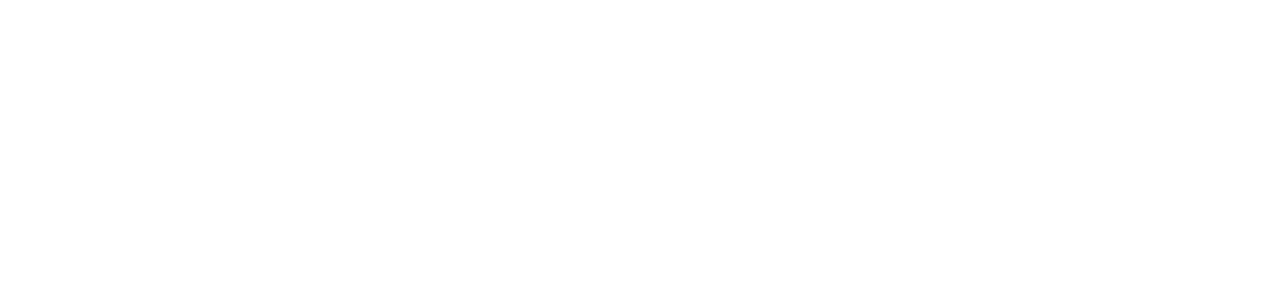
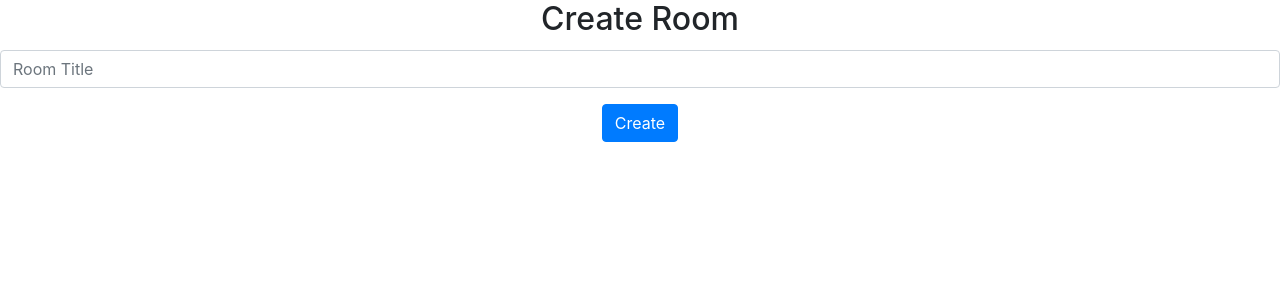
Before and after one commit to Gunnar50/mern-expenses-app, a React (Create React App) app in the folder client/: page /create-room in a window 1280 px wide. Shown: the top 300 px of the page. Built offline with nearby package versions, Linux system fonts and the light colour scheme.

Commit message:
started create room page

```diff
--- a/client/src/pages/create-room.js
+++ b/client/src/pages/create-room.js
@@ -1,12 +1,31 @@
 import {useState, useEffect} from "react";
 import axios from "axios";
+import {useNavigate} from "react-router-dom"
 
 
 
 export const CreateRoom = () => {
+	const [title, setTitle] = useState("");
+    const navigate = useNavigate();
+
+    const onSubmit = async (event) => {
+        event.preventDefault();
+        try {
+            await axios.post("http://localhost:3001/room/add", {title});
+            alert("Room Created!");
+        } catch (err) {console.error(err);}
+
+    }
+
 	return (
 		<div>
-
+			<form onSubmit={onSubmit}>
+                <h2 className="card-title">Create Room</h2>
+                <div className="form-group">
+                    <input className="form-control" type="text" id="title" placeholder="Room Title" onChange={(event) => setTitle(event.target.value)}/>
+                </div>
+                <button className="btn btn-primary" type="submit">Create</button>
+            </form>
 		</div>
 	)
 }
```
